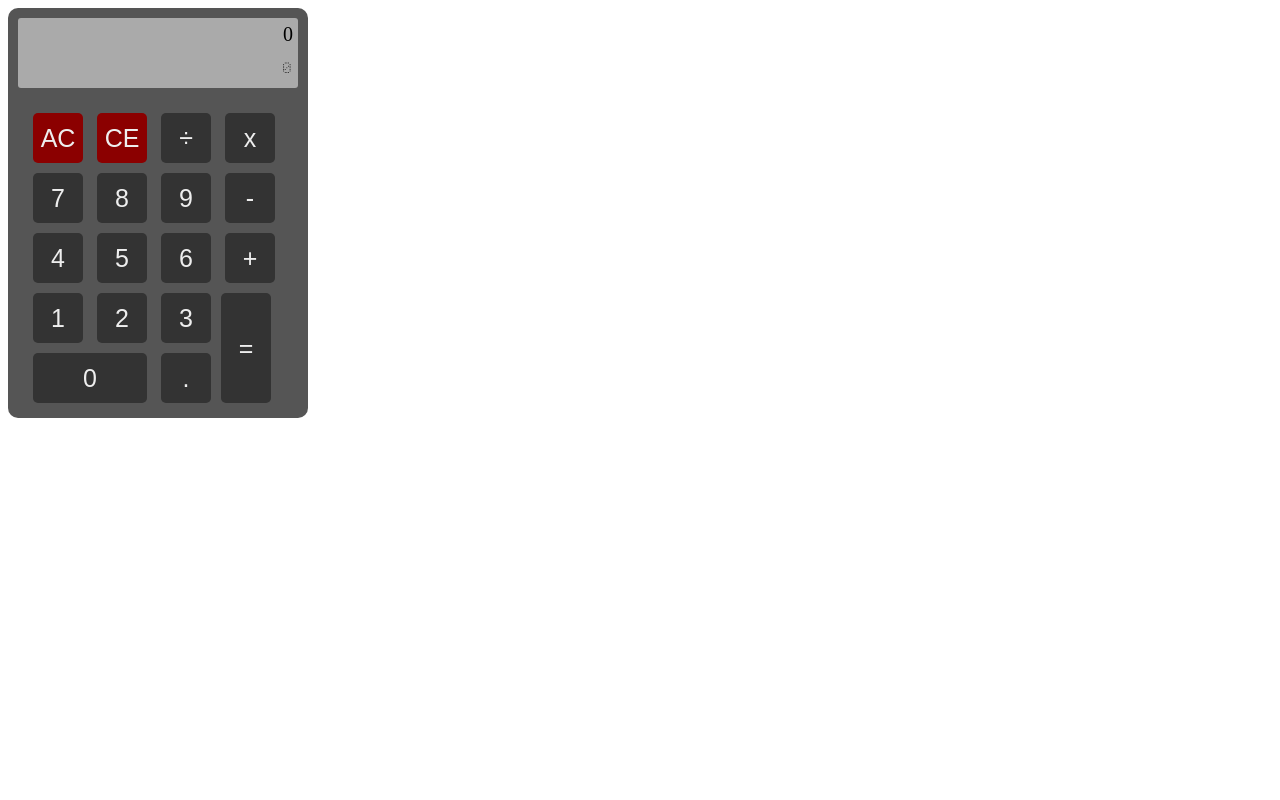
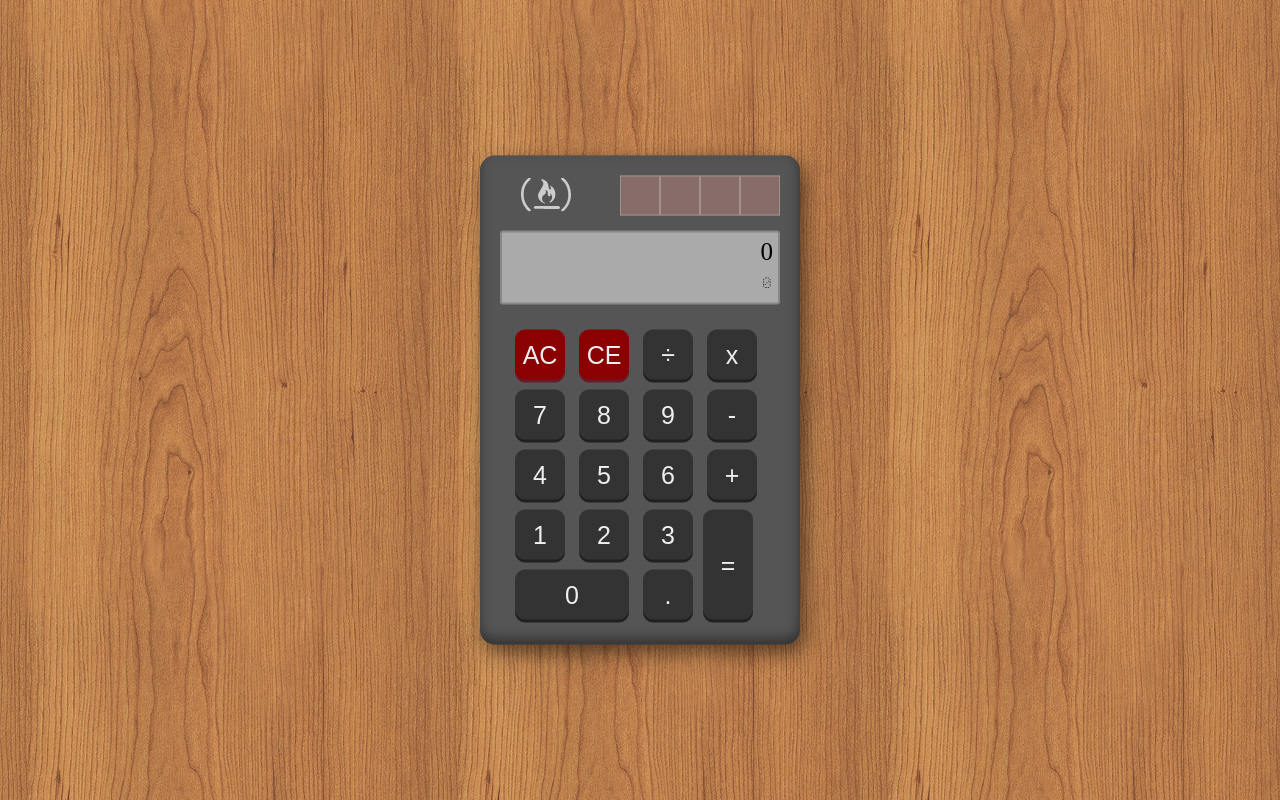
Before and after one commit to vgashic/calculator, a website: page app/index.html in a window 1280 px wide. Drawn offline with Linux system fonts and the light colour scheme; a web font is replaced by a local one.

Commit message:
Layout and code changes. It's finished I guess

```diff
--- a/app/index.html
+++ b/app/index.html
@@ -14,47 +14,47 @@
 
 <body>
 	<div class="calculator">
-		<div class="logo">
-
+		<div class="above">
+			<div class="logo">
+			</div>
+			<!-- .logo -->
+			<div class="solar-panel">
+				<div class="solar-panel__cell"></div>
+				<div class="solar-panel__cell"></div>
+				<div class="solar-panel__cell"></div>
+				<div class="solar-panel__cell"></div>
+			</div>
+			<!-- .solar-panel -->
 		</div>
-		<!-- .logo -->
-
+		<!-- .above -->
 		<div class="display">
 			<div id="main-display" class="main-display">
 				<p>0</p>
 			</div>
 			<!-- .main-display -->
-
 			<div id="small-display" class="small-display">
 				<p>0</p>
 			</div>
 			<!-- .small-display -->
 		</div>
 		<!-- .display -->
-
-
 		<div class="keyboard">
 			<button class="btn btn-red" data-calc="clearAll" data-type="command">AC</button>
 			<button class="btn btn-red" data-calc="clearCurrent" data-type="command">CE</button>
 			<button class="btn" data-calc="/" data-type="operator">&divide;</button>
 			<button class="btn" data-calc="*" data-type="operator">x</button>
-
 			<button class="btn" data-calc="7" data-type="digit">7</button>
 			<button class="btn" data-calc="8" data-type="digit">8</button>
 			<button class="btn" data-calc="9" data-type="digit">9</button>
 			<button class="btn" data-calc="-" data-type="operator">-</button>
-
 			<button class="btn" data-calc="4" data-type="digit">4</button>
 			<button class="btn" data-calc="5" data-type="digit">5</button>
 			<button class="btn" data-calc="6" data-type="digit">6</button>
 			<button class="btn" data-calc="+" data-type="operator">+</button>
-
 			<button class="btn" data-calc="1" data-type="digit">1</button>
 			<button class="btn" data-calc="2" data-type="digit">2</button>
 			<button class="btn" data-calc="3" data-type="digit">3</button>
-
 			<button class="btn double-height" data-calc="=" data-type="equals">=</button>
-
 			<button class="btn double-width" data-calc="0" data-type="digit">0</button>
 			<button class="btn" data-calc="." data-type="point">.</button>
 		</div>
--- a/app/js/scripts.js
+++ b/app/js/scripts.js
@@ -1,5 +1,5 @@
 // display limits
-const mainDisplayLimit = 15;
+const mainDisplayLimit = 11;
 const smallDisplayLimit = 25;
 
 // get all buttons into array
@@ -27,6 +27,7 @@ var lastEnteredType;
 var lastEnteredOperator = "";
 var expressionToDisplay;
 var expressionToCalculate = "(";
+var cePressed = 0;
 
 
 function calculateExpression(expr) {
@@ -129,11 +130,19 @@ function commandPressed(cmd) {
 			}
 		case "clearCurrent":
 			{
-				let numberOnDisplay = mainDisplay.innerHTML;
-				smallDisplay.innerHTML = smallDisplay.innerHTML.slice(0, -numberOnDisplay.length);
+				cePressed++;
 
-				mainDisplay.innerHTML = "0";
-				hasDecimalPoint = false;
+				if (cePressed == 1) {
+
+					let numberOnDisplay = mainDisplay.innerHTML;
+					smallDisplay.innerHTML = smallDisplay.innerHTML.slice(0, -numberOnDisplay.length);
+
+					mainDisplay.innerHTML = "0";
+					hasDecimalPoint = false;
+				} else {
+					cePressed = 0;
+					commandPressed("clearAll");
+				}
 			}
 		default:
 			break;
--- a/app/scss/styles.scss
+++ b/app/scss/styles.scss
@@ -3,7 +3,7 @@ $displayBackgroundNumbers: #999;
 $displayNumbers: #111;
 $displayFont: DSEG;
 $smallFont: "DotMatrix";
-$diplayFontSize: 20px;
+$diplayFontSize: 25px;
 $smallFontSize: 15px;
 $buttonColor: #333;
 $buttonTextColor: #eee;
@@ -22,18 +22,26 @@ $calculatorColor: #555;
 	box-sizing: border-box;
 }
 
+body {
+	background-image: url("../img/wood.png");
+}
+
 .calculator {
 	position: absolute;
-	max-width: 300px;
+	max-width: 320px;
 	min-height: 410px;
+	padding: 10px;
 	background-color: $calculatorColor;
-	border-radius: 10px;
+	border-radius: 15px;
+	left: 50%;
+	top: 50%;
+	transform: translate(-50%, -50%);
+	box-shadow: 5px 8px 20px 1px rgba(0, 0, 0, .5), inset -1px -6px 12px 0.1px #333;
 }
 
 .keyboard {
 	padding: 10px 20px;
 }
-
 
 // button classes
 .btn {
@@ -47,12 +55,14 @@ $calculatorColor: #555;
 	color: $buttonTextColor;
 	background-color: $buttonColor;
 	border: none;
-	border-radius: 5px;
+	border-radius: 10px;
 	outline: none;
+	box-shadow: 0px 3px 0px 0px #222121;
 }
 
 .btn-red {
 	background-color: darkred;
+	box-shadow: 0px 3px 0px 0px #671c2a;
 }
 
 .double-height {
@@ -64,6 +74,38 @@ $calculatorColor: #555;
 	min-width: 114px;
 }
 
+.above {
+	font-size: 0;
+}
+
+.logo {
+	display: inline-block;
+	height: 50px;
+	width: 120px;
+	margin-left: 10px;
+	background-image: url("../img/free-code-camp-logo.svg");
+	background-size: 50px;
+	background-repeat: no-repeat;
+	background-position-y: 80%;
+	background-position-x: 30%;
+}
+
+.solar-panel {
+	display: inline-block;
+	width: 160px;
+	height: 50px;
+	margin-right: 10px;
+}
+
+.solar-panel__cell {
+	display: inline-block;
+	background-color: #886C69;
+	width: 40px;
+	height: 40px;
+	margin-top: 5px;
+	border: 1px solid #9F928C;
+}
+
 // display
 .display {
 	position: relative;
@@ -73,6 +115,7 @@ $calculatorColor: #555;
 	margin: 10px 10px;
 	background-color: $displayBackground;
 	border-radius: 3px;
+	border: 2px solid #888;
 	p {
 		margin: 0;
 		text-align: right;
@@ -85,7 +128,6 @@ $calculatorColor: #555;
 	font-size: $diplayFontSize;
 }
 
-
 .small-display {
 	height: 20px;
 	font-family: $smallFont;
```
Also changed, not shown: app/css/styles.css, app/img/free-code-camp-logo.svg (added), app/img/wood.png (added).
